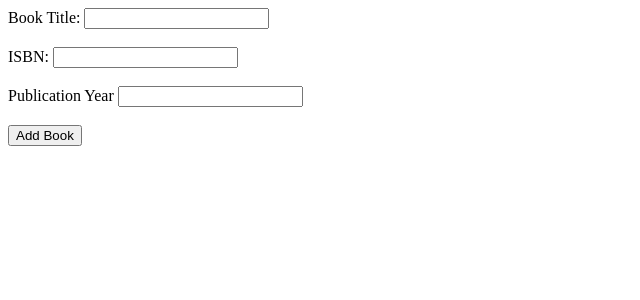
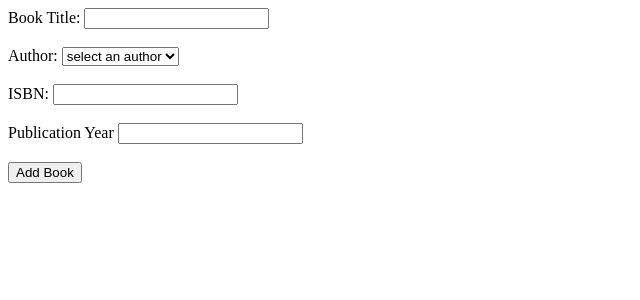
Before and after one commit to ElinorKotzott/BookAlchemy, a Flask app: template templates/add_book.html in a window 1280 px wide. Shown: the top 300 px of the page, without its empty margins (0-640 px from the left). Run offline with Flask 3, Linux system fonts and the light colour scheme; the template is opened without the code that fills it: values named after a table or form of the project are taken from there, others are empty.

Commit message:
adding dropdown for authors in add_book

```diff
--- a/app.py
+++ b/app.py
@@ -28,20 +28,35 @@ def handle_author():
         birth_date = datetime.strptime(birth_date, "%Y-%m-%d").date()
         if death_date:
             death_date = datetime.strptime(death_date, "%Y-%m-%d").date()
+        else:
+            death_date = None
 
         new_author = Author(name=name, birth_date=birth_date, date_of_death=death_date)
 
         db.session.add(new_author)
         db.session.commit()
 
-        return render_template('add_author.html', message = 'author added successfully!')
+        return render_template('add_author.html', message = 'Author added successfully!')
     else:
         return render_template('add_author.html')
 
 
 @app.route("/add_book", methods = ['GET', 'POST'])
 def add_book():
-    pass
+    if request.method == 'POST':
+        authors = Author.queery.all()
+        title = request.form.get('title')
+        isbn = request.form.get('isbn')
+        publication_year = request.form.get('publication_year')
+
+        new_book = Book(title=title, isbn=isbn, publication_year=publication_year)
+
+        db.session.add(new_book)
+        db.session.commit()
+
+        return render_template('add_book.html', authors=authors, message = 'Book added successfully!')
+    else:
+        return render_template('add_book.html')
 
 
 
--- a/templates/add_author.html
+++ b/templates/add_author.html
@@ -12,7 +12,7 @@
   <input type="text" id="name" name="name" required><br><br>
 
   <label for="birth_date">Birthdate:</label>
-  <input type="date" id="birt_hdate" name="birth_date" required><br><br>
+  <input type="date" id="birth_date" name="birth_date" required><br><br>
   <label for="date_of_death">Date of Death:</label>
   <input type="date" id="date_of_death" name="date_of_death"><br><br>
   <input type="submit" value="Add Author">
--- a/templates/add_book.html
+++ b/templates/add_book.html
@@ -10,10 +10,17 @@
   <form action="/add_book" method="POST">
   <label for="title">Book Title:</label>
   <input type="text" id="title" name="title" required><br><br>
+  <label for="author">Author:</label>
+    <select id="author" name="author_id" required>
+        <option value="">select an author</option>
+        {% for author in authors %}
+            <option value="{{ author.id }}">{{ author.name }}</option>
+        {% endfor %}
+    </select><br><br>
   <label for="isbn">ISBN:</label>
-  <input type="text" id="isbn" name="isbn"><br><br>
+  <input type="text" id="isbn" name="isbn" required><br><br>
   <label for="publication_year">Publication Year</label>
-  <input type="number" id="publication_year" name="publication_year"><br><br>
+  <input type="number" id="publication_year" name="publication_year" required><br><br>
   <input type="submit" value="Add Book">
   </form>
   {% if message %}
--- a/templates/index.html
+++ b/templates/index.html
@@ -6,7 +6,7 @@
     <meta http-equiv="X-UA-Compatible" content="ie=edge">
   </head>
   <body>
-
+    <p>Welcome to my flask app</p>
     {% for book in books %}
     <div> <h3>{{ book.title }}</h3>
     </div>
```
Also changed, not shown: data/library.sqlite.
